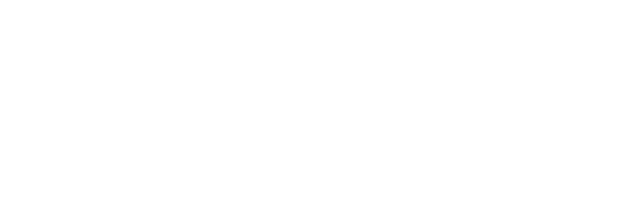
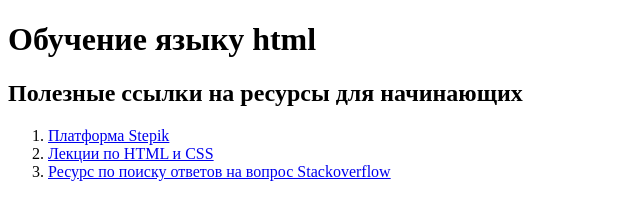
Before and after one commit to asfckprefiQ/task-html, a website: page src/index.html in a window 1280 px wide. Shown: the whole page, without its empty margins (0-640 px from the left). Drawn offline with Linux system fonts and the light colour scheme.

Commit message:
Complete task

```diff
--- a/src/index.html
+++ b/src/index.html
@@ -1,7 +1,17 @@
 <!DOCTYPE html>
 <html lang="en">
     <head>
-        <title>HTML</title>
+        <title>Task1</title>
     </head>
-    <body></body>
+    <body>
+        <div>
+            <h1>Обучение языку html</h1>
+            <h2>Полезные ссылки на ресурсы для начинающих</h2>
+            <ol>
+                <li> <a href="https://stepik.org/">Платформа Stepik</a> </li>
+                <li> <a href="https://github.com/itsecd/web-base/blob/main/">Лекции по HTML и CSS</a> </li>
+                <li> <a href="https://stackoverflow.com/">Ресурс по поиску ответов на вопрос Stackoverflow</a> </li>
+            </ol>
+        </div>
+    </body>
 </html>
```
